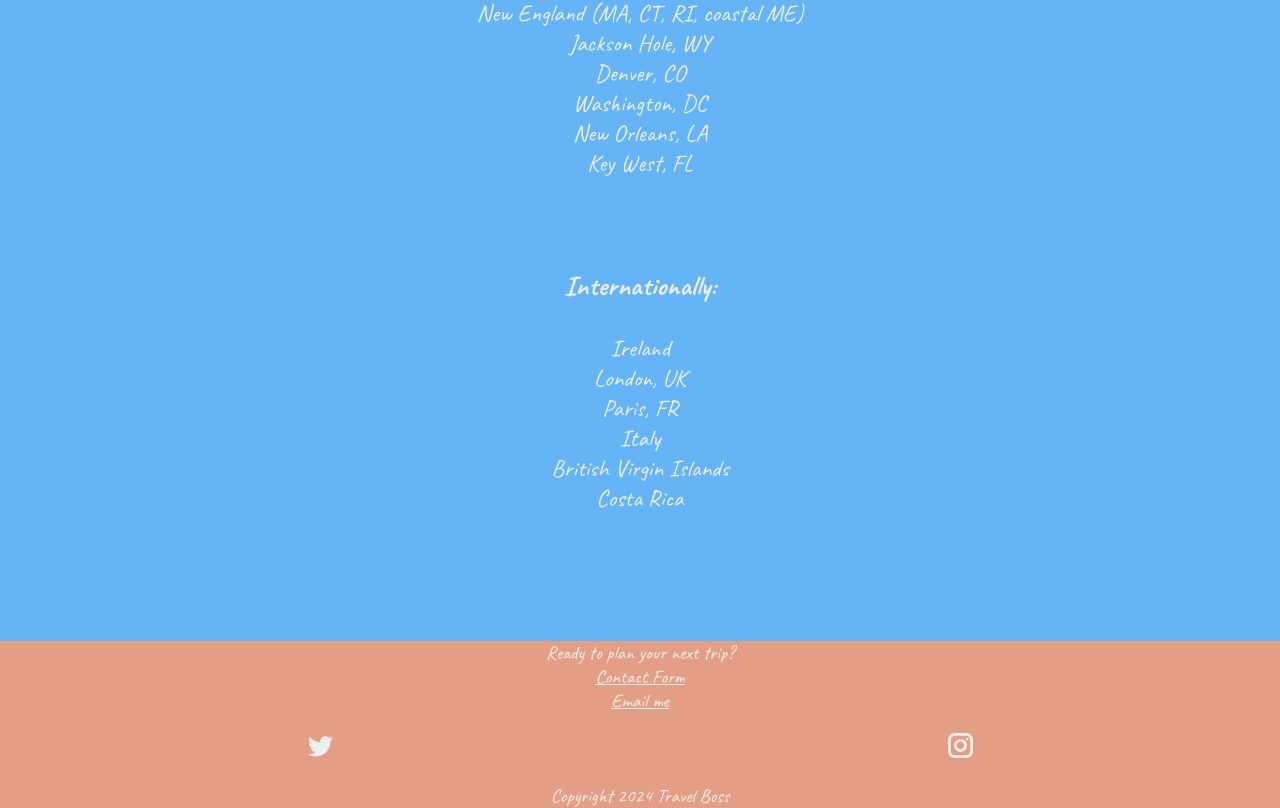
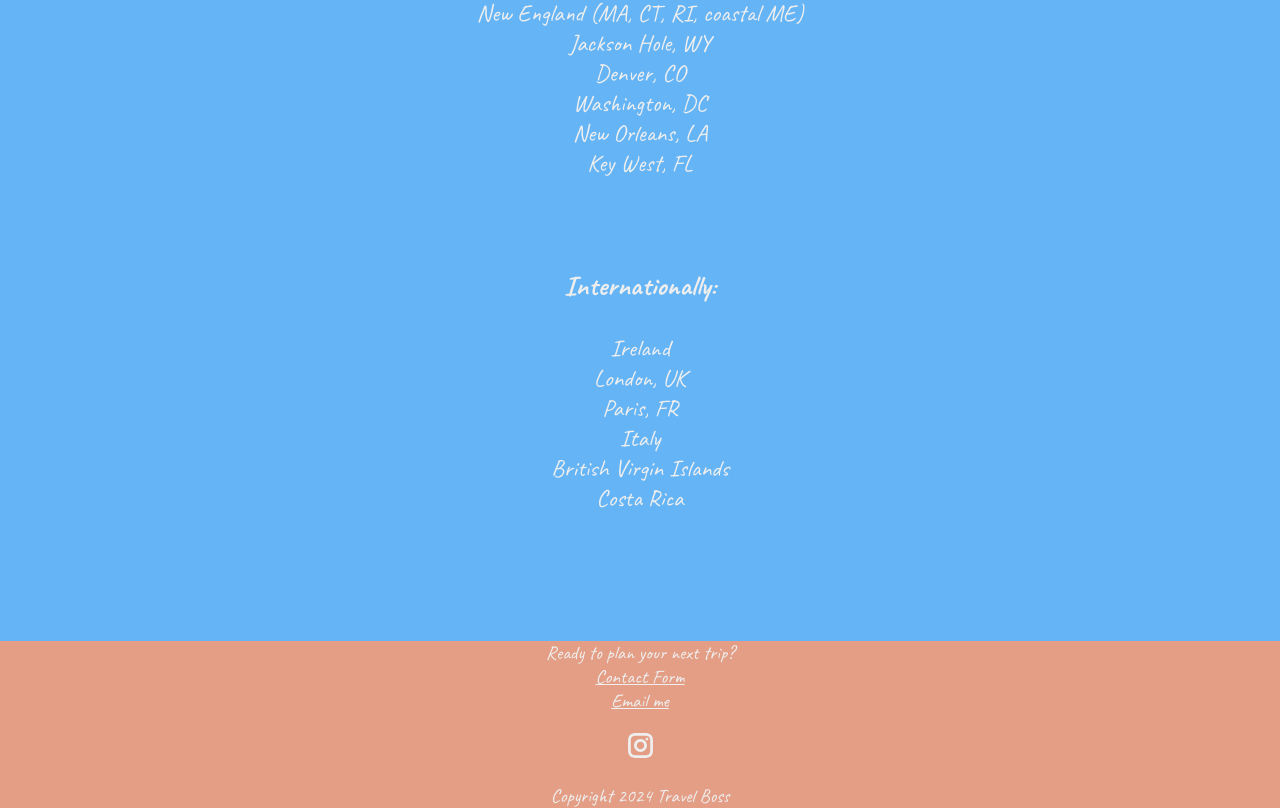
Before and after one commit to jakedoan3/travel-boss, a React (Create React App) app: page /itineraries in a window 1280 px wide. Shown: the part 936-1744 px from the top of the page. Built offline with nearby package versions, Linux system fonts and the light colour scheme.

Commit message:
updated socials in footer

```diff
--- a/src/Components/Footer.jsx
+++ b/src/Components/Footer.jsx
@@ -16,10 +16,10 @@ const Footer = () => {
           </p>
         </div>
         <div className="socials">
-          <a className="social" href="https://twitter.com/">
+          {/* <a className="social" href="https://twitter.com/">
             <ImTwitter size={25} />
-          </a>
-          <a className="social" href="https://instagram.com/">
+          </a> */}
+          <a className="social" href="https://instagram.com/nickithetravelboss">
             <GrInstagram size={25} />
           </a>
         </div>
```
